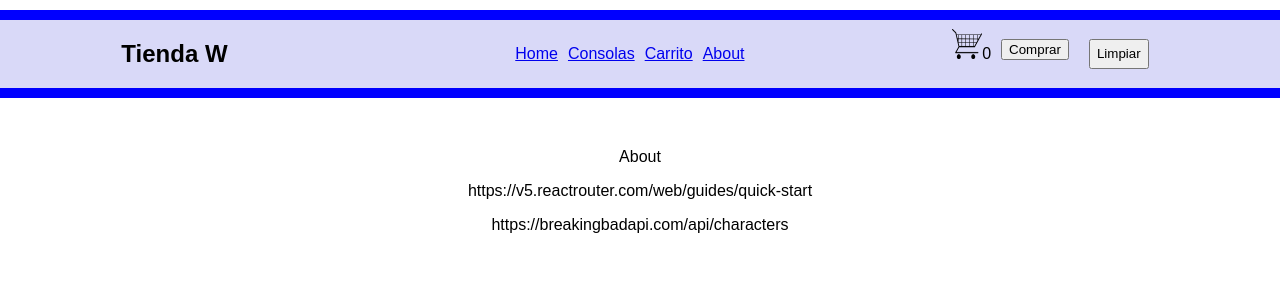
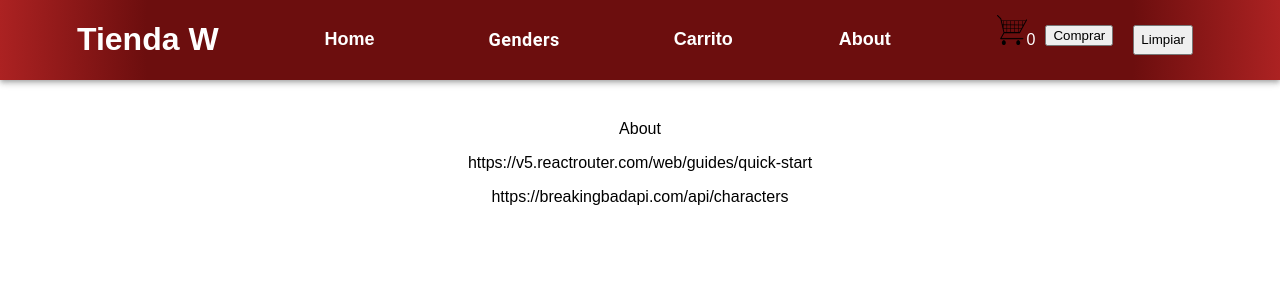
Before and after one commit to WinstonSShaw/tienda-w, a React (Create React App) app: page /about in a window 1280 px wide. Shown: the top 300 px of the page. Built offline with nearby package versions, Linux system fonts and the light colour scheme.

Commit message:
clase-12-Firebase

```diff
--- a/package.json
+++ b/package.json
@@ -11,6 +11,7 @@
     "@testing-library/react": "^12.1.2",
     "@testing-library/user-event": "^13.5.0",
     "axios": "^0.25.0",
+    "firebase": "^9.6.7",
     "prop-types": "^15.8.1",
     "react": "^17.0.2",
     "react-dom": "^17.0.2",
--- a/src/App.js
+++ b/src/App.js
@@ -11,6 +11,7 @@ import NavBar from './components/NavBar/NavBar';
 //VIEWS
 import ItemDetailContainer from './VIEWS/ItemDetail/ItemDetailContainer';
 import Home from './VIEWS/Home/Home';
+import Categories from './VIEWS/Categories/Categories';
 import Cart from './VIEWS/Cart/Cart';
 import About from './VIEWS/About/About';
 
@@ -41,6 +42,7 @@ const App = () => {
 
           <Routes>
             <Route path='/' element={<Home />} />
+            <Route path='/categories/:category' element={<Categories />} />
             <Route path='/detail/:id' element={<ItemDetailContainer />} />
             <Route path='/cart' element={<Cart />} />
             <Route path='/about' element={<About />} />
--- /dev/null
+++ b/src/VIEWS/Categories/Categories.js
@@ -0,0 +1,53 @@
+import React, {useState, useEffect} from "react";
+
+// REACT ROUTER DOM
+import { useParams } from "react-router-dom";
+
+// FIREBASE
+import { collection, query, where, getDocs } from 'firebase/firestore';
+import { db } from "../../firebase/firebaseConfig";
+
+// COMPONENTS
+import Item from "../../components/ItemList/Item";
+
+const Categories = () => {
+    const [categoryData, setCategoryData] = useState([]);
+
+    const category = useParams();
+
+    const categoryClass = category.category;
+
+    useEffect(() => {
+        const getCategoryData = async () => {
+            const q = query(collection(db, 'tienda'), where('category', '==', categoryClass) );
+
+            const docs = [];
+            const querySnapshot = await getDocs(q);
+
+            querySnapshot.forEach((doc) => {
+                docs.push({...doc.data(), id: doc.id, comprar: 0});
+            });
+
+            setCategoryData(docs);
+        };
+
+        getCategoryData();
+
+
+
+    }, [categoryClass]);
+
+    return (
+        <div>
+            {categoryData.map((data) => {
+                return (
+                    <div>
+                        <Item data={data} key={data.id} />
+                    </div>
+                );
+            })}
+        </div>
+    );
+};
+
+export default Categories;
--- a/src/VIEWS/ItemDetail/ItemDetail.js
+++ b/src/VIEWS/ItemDetail/ItemDetail.js
@@ -1,39 +1,4 @@
-/*
-import React, { useEffect, useState } from 'react';
-import axios from 'axios';
-import { useParams } from 'react-router';
 
-const ItemDetail = () => {
-    const [item, setItem] = useState([]);
-
-    console.log(item);
-
-    let id = useParams();
-    let userId = id.id;
-
-    console.log(userId);
-
-    useEffect(() => {
-        axios(`https://fakestoreapi.com/products/${userId}`).then((res) => setItem(res.data));
-    }, [userId]);
-
-    return (
-        <div>
-            {character.map((it) => {
-				return (
-					<div key={it.id}>
-						<ItemDetail data={it} />
-					</div>
-				);
-			})}
-        </div>
-
-    )
-}
-
-export default ItemDetail;
-
-*/
 import React, {useContext} from 'react';
 
 import {Card, CardContent, CardMedia, Typography} from '@mui/material';
@@ -71,19 +36,17 @@ export default function ItemDetail({data}) {
         <Typography variant="body2" color="text.secondary">
           {data.description}
         </Typography>
+
         <Typography variant="body2" color="text.secondary">
-          Rating: {data.rating.rate}
-        </Typography>
-        <Typography variant="body2" color="text.secondary">
-          Stock disponible: {data.rating.count}
+          Stock disponible: {data.count}
         </Typography>
       </CardContent>
 
-      <ItemCount stock={data.rating.count} inicial ={1} />
+      <ItemCount stock={data.count} inicial ={1} />
 
 
       <Link to={`/cart`}>
-        {cartItems === 0 ? null : <button style={{margin:10}} onClick={() => addNewItem(data.id, data.title, data.price, data.description, data.category, data.image, data.rating)}  >Comprar</button>}
+        {cartItems === 0 ? null : <button style={{margin:10}} onClick={() => addNewItem(data.id, data.title, data.price, data.description, data.category, data.image, data.count)}  >Comprar</button>}
 
       </Link>
 
--- a/src/VIEWS/ItemDetail/ItemDetailContainer.js
+++ b/src/VIEWS/ItemDetail/ItemDetailContainer.js
@@ -1,34 +1,4 @@
 /*
-import React from "react";
-
-
-
-//COMPONENTS
-
-const ItemDetailContainer = () => {
-    return (
-        <div>
-
-        </div>
-
-    );
-}
-
-export default ItemDetailContainer;
-*/
-
-/*
-(<div>
-    {item.map((prod) => {
-    return (
-        <div key={prod.id}>
-                <ItemDetail data={prod} />
-        </div>
-        );
-    })}
-</div>)}
-*/
-
 import React, { useEffect, useState} from 'react';
 import axios from 'axios';
 import { useParams } from 'react-router';
@@ -76,3 +46,76 @@ const ItemDetailContainer = () => {
 }
 
 export default ItemDetailContainer;
+
+*/
+
+
+
+import React, { useEffect, useState} from 'react';
+import { useParams } from 'react-router';
+
+//LINK ROUTER DOM
+//import { Link } from 'react-router-dom';
+
+//COMPONENTS
+import ItemDetail from './ItemDetail';
+import Spinner from '../../components/Spinner/Spinner';
+
+// FIRBASE - FIRESTORE
+import {
+	collection,
+	query,
+	where,
+	getDocs,
+	documentId,
+} from 'firebase/firestore';
+import { db } from '../../firebase/firebaseConfig';
+
+
+
+const ItemDetailContainer = () => {
+    const [item, setItem] = useState([]);
+    const [isLoading, setIsLoading] = useState(true);
+
+
+    console.log(item);
+
+    let id = useParams();
+    let userId = id.id;
+
+    console.log(userId);
+
+    useEffect(() => {
+        const getItemData = async () => {
+            const q = query(collection(db, 'tienda'), where (documentId(), '==', userId));
+
+            const docs = [];
+            const querySnapshot = await getDocs(q);
+            querySnapshot.forEach((doc) => {
+                docs.push({...doc.data(), id: doc.id, comprar: 0});
+            });
+            setItem(docs);
+
+        };
+
+        getItemData();
+
+        setTimeout(() => {
+			setIsLoading(false);
+		}, 1000);
+    }, [userId]);
+
+    return (
+        <div >
+            {isLoading ? ( <Spinner />) :
+            (item.map((data) => {
+                return <ItemDetail data={data} key={data.id} />
+            }))
+            }
+
+        </div>
+
+    );
+}
+
+export default ItemDetailContainer;
--- /dev/null
+++ b/src/components/CategoryMenu/CategoryMenu.js
@@ -0,0 +1,82 @@
+import * as React from 'react';
+import Button from '@mui/material/Button';
+import Menu from '@mui/material/Menu';
+import MenuItem from '@mui/material/MenuItem';
+
+import { Link } from 'react-router-dom';
+
+const CategoryMenu = () => {
+	const [anchorEl, setAnchorEl] = React.useState(null);
+	const open = Boolean(anchorEl);
+	const handleClick = (event) => {
+		setAnchorEl(event.currentTarget);
+	};
+	const handleClose = () => {
+		setAnchorEl(null);
+	};
+
+	const styles = {
+		popUpBtn: {
+			textDecoration: 'none',
+			color: 'white',
+			fontSize: 18,
+			fontWeight: 'bold',
+			textTransform: 'lowercase',
+		},
+		upperText: {
+			textTransform: 'uppercase',
+		},
+		link: {
+			color: 'red',
+			fontSize: 18,
+			textDecoration: 'none',
+		},
+	};
+
+	return (
+		<div>
+			<Button
+				style={styles.popUpBtn}
+				id='basic-button'
+				aria-controls={open ? 'basic-menu' : undefined}
+				aria-haspopup='true'
+				aria-expanded={open ? 'true' : undefined}
+				onClick={handleClick}
+			>
+				<span style={styles.upperText}>G</span>enders
+			</Button>
+			<Menu
+				id='basic-menu'
+				anchorEl={anchorEl}
+				open={open}
+				onClose={handleClose}
+				MenuListProps={{
+					'aria-labelledby': 'basic-button',
+				}}
+			>
+				<MenuItem>
+					<Link to='/categories/electronics' style={styles.link}>
+						Electronics
+					</Link>
+				</MenuItem>
+				<MenuItem>
+					<Link to='/categories/men-clothing' style={styles.link}>
+						Ropa Hombre
+					</Link>
+				</MenuItem>
+				<MenuItem>
+					<Link to='/categories/women-clothing' style={styles.link}>
+						Ropa Mujer
+					</Link>
+				</MenuItem>
+				<MenuItem>
+					<Link to='/categories/jewelery' style={styles.link}>
+						Joyeria
+					</Link>
+				</MenuItem>
+			</Menu>
+		</div>
+	);
+};
+
+export default CategoryMenu;
--- a/src/components/ItemList/Item.js
+++ b/src/components/ItemList/Item.js
@@ -22,7 +22,7 @@ export default function Item({data}) {
             $ {data.price}
           </Typography>
           <Typography variant="body2" color="text.secondary">
-            Disponible: {data.rating.count}
+            Disponible: {data.count}
           </Typography>
         </CardContent>
 
--- a/src/components/ItemList/ItemList.js
+++ b/src/components/ItemList/ItemList.js
@@ -1,3 +1,4 @@
+/*
 import React, {useState, useEffect} from "react";
 
 
@@ -49,3 +50,73 @@ const ItemList = () => {
 };
 
 export default ItemList;
+
+*/
+
+
+
+import React, {useState, useEffect} from "react";
+
+
+//LINK ROUTER DOM
+import { Link } from 'react-router-dom';
+
+//COMPONENTS
+import Item from "./Item";
+import Spinner from "../Spinner/Spinner";
+
+// FIRBASE - FIRESTORE
+import { collection, query, getDocs } from 'firebase/firestore';
+import { db } from "../../firebase/firebaseConfig";
+
+
+const ItemList = () => {
+    //Estado
+    const [products, setProducts] = useState([]);
+    const [isLoading, setIsLoading] = useState(true);
+
+    useEffect (() => {
+        const getProducts = async () => {
+            const q = query(collection(db, 'tienda'));
+            const docs = [];
+            const querySnapshot = await getDocs(q);
+
+            querySnapshot.forEach((doc) => {
+                docs.push({...doc.data(), id: doc.id, comprar:0});
+            });
+
+            setProducts(docs);
+        };
+
+        getProducts();
+
+
+        setTimeout(() => {
+            setIsLoading(false);
+        }, 2000);
+
+    }, []);
+
+
+
+    return (
+        <div className="divItemListContainer">
+
+
+            {products.map((product) => {
+                return(
+
+                    <div key={product.id}>
+                        {isLoading ? <Spinner /> :
+                        <Link to={`/detail/${product.id}`} className='Link'>
+                            <Item data={product} key={product.id} />
+                        </Link>}
+
+                    </div>
+                );
+            })}
+        </div>
+    );
+};
+
+export default ItemList;
--- a/src/components/NavBar/CartWidjet.js
+++ b/src/components/NavBar/CartWidjet.js
@@ -8,11 +8,6 @@ import { Link } from 'react-router-dom';
 //CONTEXT
 import { CartContext } from "../../Context/CartContext";
 
-/*
-<Link to={`/detail/${product.char_id}`} className='Link'>
-    <Item data={product} key={product.char_id} />
-</Link>}
-*/
 
 const Cart = () => {
     const [cartItems, setCartItems, addNewItem, cantComprar, cantContador, deleteItem, clearCart] = useContext(CartContext);
--- a/src/components/NavBar/NavBar.css
+++ b/src/components/NavBar/NavBar.css
@@ -1,25 +1,3 @@
-.Navigation {
-  display: flex;
-  width: 100%;
-  background-color: rgb(217, 217, 248);
-  justify-content: space-around;
-  align-items: center;
-  min-height: 50px;
-  border: 10px solid orange;
-  margin: 10px;
-}
-
-ul {
-  display: flex;
-  justify-content: space-around;
-  width: 100%;
-}
-
-ul li {
-  list-style-type: none;
-  color: blue;
-}
-
 .navbar-carrito {
   width: 30px;
   height: 30px;
@@ -28,3 +6,24 @@ ul li {
 .div-carrito {
   display: flex;
 }
+
+.ResponsiveNavigation {
+  display: flex;
+  width: 100%;
+  background: rgb(108, 14, 14);
+  background: radial-gradient(
+    circle,
+    rgba(108, 14, 14, 1) 77%,
+    rgba(172, 34, 34, 1) 100%
+  );
+}
+
+.ResponsiveNavigationContainer {
+  display: flex;
+  width: 100%;
+  justify-content: space-around;
+}
+
+.fa-cart-shopping {
+  margin-right: 5px;
+}
--- a/src/components/NavBar/NavBar.js
+++ b/src/components/NavBar/NavBar.js
@@ -1,29 +1,49 @@
 import React from "react";
 
+import { AppBar, Container, Toolbar } from '@mui/material';
+
+//COMPONENTS
 import Cart from "./CartWidjet";
 import "./NavBar.css";
+import CategoryMenu from "../CategoryMenu/CategoryMenu";
 
 //LINK ROUTER DOM
 import { Link } from 'react-router-dom';
 
+const styles = {
+	linkButton: {
+		textDecoration: 'none',
+		color: 'white',
+		fontSize: 18,
+		fontWeight: 'bold',
+	},
+	purchaseButton: {
+		color: 'grey',
+		fontSize: 18,
+		fontWeight: 'bold',
+	},
+};
+
 const NavBar = (props) => {
     return(
-        <nav className="Navigation" style={{border: `10px solid ${props.myColor}`}}>
+        <AppBar position='static' className='ResponsiveNavigation'>
+			<Container maxWidth='xl'>
+				<Toolbar disableGutters className='ResponsiveNavigationContainer'>
+
             <h1>Tienda W</h1>
 
-            <div>
-                <ul>
-                    <Link to='/' className="Link">Home</Link>
-                    <Link to='/consolas' className="Link">Consolas</Link>
-                    <Link to='/cart' className="Link">Carrito</Link>
-                    <Link to='/about' className="Link">About</Link>
-                </ul>
-            </div>
+                    <Link to='/' style={styles.linkButton}>Home</Link>
+                    <CategoryMenu />
+                    <Link to='/cart' style={styles.linkButton}>Carrito</Link>
+                    <Link to='/about' style={styles.linkButton}>About</Link>
 
             <Cart/>
 
 
-        </nav>
+
+                </Toolbar>
+			</Container>
+		</AppBar>
     );
 
 }
--- /dev/null
+++ b/src/firebase/firebaseConfig.js
@@ -0,0 +1,17 @@
+import { initializeApp } from "firebase/app";
+import {getFirestore} from 'firebase/firestore'
+
+// Your web app's Firebase configuration
+const firebaseConfig = {
+  apiKey: "AIzaSyBHWavgdPH1_qDuC5hcPXtIMwRRbz7gI44",
+  authDomain: "tienda-w.firebaseapp.com",
+  projectId: "tienda-w",
+  storageBucket: "tienda-w.appspot.com",
+  messagingSenderId: "786368576609",
+  appId: "1:786368576609:web:1e06b7d60fa011f9d0fe20"
+};
+
+// Initialize Firebase
+const app = initializeApp(firebaseConfig);
+
+export const db = getFirestore(app);
```
Also changed, not shown: 1 other file (tests, documents, lock files or other folders).
